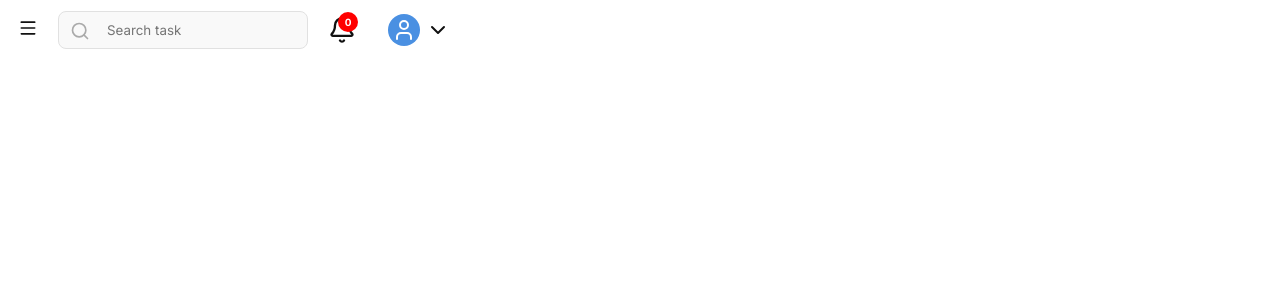
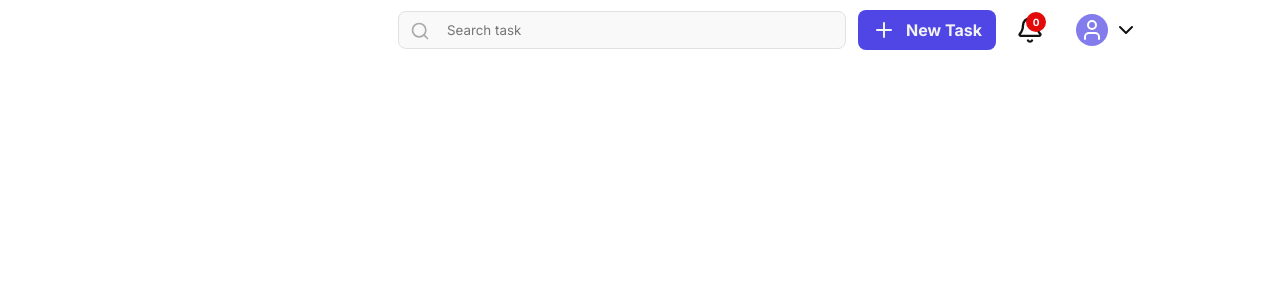
Before and after one commit to Dagim427/task-manager, a React (Vite) app in the folder client/: page /dashboard in a window 1280 px wide. Shown: the top 300 px of the page. Built offline with nearby package versions, Linux system fonts and the light colour scheme.

Commit message:
feat: enhance Header component with new task button and profile dropdown; update styles for improved layout and responsiveness

```diff
--- a/client/src/components/Header/Header.jsx
+++ b/client/src/components/Header/Header.jsx
@@ -1,7 +1,10 @@
-import { Menu, Search, Bell, User, ChevronDown } from "lucide-react";
+import { useState } from "react";
+import { Menu, Search, Bell, User, ChevronDown, Plus } from "lucide-react";
 import classes from "./Header.module.css";
 
 function Header() {
+  const [isProfileOpen, setIsProfileOpen] = useState(false);
+
   return (
     <>
       <div className={classes.header__container}>
@@ -24,6 +27,11 @@ function Header() {
           </div>
         </div>
 
+        <div className={classes.new__task_btn}>
+          <Plus className={classes.plus__icon} />
+          New Task
+        </div>
+
         <div className={classes.account__section}>
           <div className={classes.notification__wrapper}>
             <div className={classes.notification__count}>0</div>
@@ -33,13 +41,35 @@ function Header() {
           </div>
 
           <div className={classes.profile__wrapper}>
-            <div className={classes.profile__icon_wrapper}>
+            <div
+              className={classes.profile__icon_wrapper}
+              onClick={() => setIsProfileOpen(!isProfileOpen)}
+            >
               <div className={classes.user__icon_wrapper}>
                 <User className={classes.user__icon} />
               </div>
               <ChevronDown />
             </div>
           </div>
+
+          {isProfileOpen && (
+            <div className={classes.profile__dropdown_wrapper}>
+              <div className={classes.name__section}>
+                <h3>Alex Johnson</h3>
+                <p>alex@gmail.com</p>
+              </div>
+
+              <div className={classes.profile__section}>
+                <ul>
+                  <li>Profile</li>
+                  <li>Settings</li>
+                </ul>
+              </div>
+              <div className={classes.logout__section}>
+                <button className={classes.logout__btn}>Sign out</button>
+              </div>
+            </div>
+          )}
         </div>
       </div>
     </>
--- a/client/src/components/Header/Header.module.css
+++ b/client/src/components/Header/Header.module.css
@@ -1,11 +1,10 @@
 .header__container {
-  margin: 10px;
-  max-width: 400px;
-  height: 40px;
   display: flex;
   align-items: center;
   justify-content: space-between;
   gap: 12px;
+  padding: 6px;
+  box-sizing: border-box;
 }
 
 /* -- MENU SECTION --- */
@@ -20,7 +19,7 @@
   padding: 8px;
   border-radius: 8px;
   color: #111;
-  transition: background-color 0.2s ease;
+  transition: background-color 0.15s;
   cursor: pointer;
 }
 
@@ -32,13 +31,16 @@
 /* -- SEARCH SECTION --- */
 .search__section {
   display: flex;
-  justify-content: center;
   align-items: center;
+  flex: 1;
+  max-width: 600px;
+  justify-content: start;
 }
 
 .input__wrapper {
   display: flex;
   position: relative;
+  flex: 1;
 }
 
 .search__icon {
@@ -55,8 +57,9 @@
   border: 1px solid #e1e1e1;
   border-radius: 8px;
   outline: none;
-  transition: all 0.3s ease;
+  transition: all 0.15s;
   background-color: var(--Background);
+  width: 100%;
 }
 
 .form__control:hover {
@@ -69,12 +72,25 @@
   box-shadow: 0 0 0 3px rgba(74, 144, 226, 0.1);
 }
 
+/* --New Task SECTION */
+.new__task_btn {
+  background-color: var(--Primary);
+  padding: 8px 14px;
+  display: none;
+  align-items: center;
+  gap: 10px;
+  color: #f3f3f3;
+  font-weight: 700;
+  border-radius: 8px;
+}
+
 /* -- ACCOUNT SECTION */
 .account__section {
   display: flex;
   align-items: center;
   justify-content: center;
   color: #111;
+  max-width: 138px;
 }
 
 .notification__wrapper {
@@ -83,7 +99,7 @@
   border-radius: 8px;
   cursor: pointer;
   padding: 8px;
-  transition: background-color 0.2s ;
+  transition: background-color 0.15s;
 }
 
 .notification__wrapper:hover {
@@ -109,7 +125,7 @@
   position: absolute;
   left: 18px;
   bottom: 20px;
-  background-color: red;
+  background-color: rgb(228, 10, 10);
   border-radius: 100%;
   font-size: 10px;
   color: #fff;
@@ -124,6 +140,7 @@
 
 .profile__wrapper {
   display: flex;
+  position: relative;
 }
 
 .profile__icon_wrapper {
@@ -133,7 +150,7 @@
   align-items: center;
   gap: 6px;
   cursor: pointer;
-  transition: background-color 0.2s ;
+  transition: background-color 0.15s;
 }
 
 .profile__icon_wrapper:hover {
@@ -143,7 +160,8 @@
 }
 
 .user__icon_wrapper {
-  background-color: #4a90e2;
+  background-color: #4f46e5;
+  opacity: 0.7;
   padding: 4px;
   align-items: center;
   display: flex;
@@ -151,3 +169,82 @@
   border-radius: 100%;
   color: #fff;
 }
+
+.profile__dropdown_wrapper {
+  position: absolute;
+  right: 10px;
+  top: 60px;
+  border: 2px solid var(--Borders);
+  border-radius: 16px;
+  padding-top: 10px;
+  width: 150px;
+}
+
+.name__section h3 {
+  padding: 0 8px;
+  color: var(--Text);
+  font-size: 0.9rem;
+  padding-bottom: 4px;
+}
+
+.name__section p {
+  padding: 0 8px;
+  color: var(--Secondary-Text);
+  font-size: 0.6rem;
+  padding-bottom: 8px;
+  border-bottom: 1px solid #bbb;
+}
+
+.profile__section {
+  font-size: 0.9rem;
+}
+
+.profile__section ul {
+  list-style: none;
+  border-bottom: 1px solid #bbb;
+}
+
+.profile__section li {
+  padding: 8px;
+  cursor: pointer;
+  transition: all 0.15s;
+}
+
+.profile__section li:hover {
+  background-color: var(--Background);
+}
+
+.logout__section {
+  padding: 8px;
+  font-size: 0.9rem;
+  color: red;
+  cursor: pointer;
+  transition: all 0.15s;
+  border-bottom-left-radius: 16px;
+  border-bottom-right-radius: 16px;
+}
+
+.logout__section:hover {
+  background-color: #fecfcf;
+}
+/* -- RESPONSIVE MEDIA QUERY --- */
+/* Tablet (and larger) */
+@media (min-width: 768px) {
+  .new__task_btn {
+    display: flex;
+  }
+}
+
+/* Laptop (and larger) */
+@media (min-width: 992px) {
+  .header__container {
+    width: 1024px;
+    margin: 0 auto;
+  }
+  .menu__section {
+    display: none;
+  }
+  .search__section {
+    margin-left: 264px;
+  }
+}
--- a/client/src/index.css
+++ b/client/src/index.css
@@ -12,109 +12,11 @@
   --Success: #22c55e;
   --Warning: #f59e0b;
   --Danger: #ef4444;
-  --Text: #111827;
+  --Text: #333;
   --Secondary-Text: #6b7280;
-  --Borders: #e1e1e1;;
+  --Borders: #e1e1e1;
 }
 
 button {
   all: unset;
 }
-
-/* Layout */
-.dashboard-container {
-  padding: 40px;
-  max-width: 600px;
-  margin: 0 auto;
-}
-
-.page-title {
-  color: #4f46e5;
-  text-align: center;
-  margin-bottom: 30px;
-}
-
-.status-message {
-  text-align: center;
-  margin-bottom: 20px;
-}
-
-.status-error {
-  color: red;
-  text-align: center;
-}
-
-/* Task Form */
-.task-form {
-  display: flex;
-  margin-bottom: 20px;
-}
-
-.task-input {
-  flex: 1;
-  padding: 12px;
-  font-size: 16px;
-  border-radius: 4px 0 0 4px;
-  border: 1px solid #ccc;
-  outline: none;
-}
-
-.task-input:focus {
-  border-color: #4f46e5;
-}
-
-.task-button {
-  padding: 12px 20px;
-  font-size: 16px;
-  background-color: #4f46e5;
-  color: white;
-  border: none;
-  border-radius: 0 4px 4px 0;
-  cursor: pointer;
-  transition: background-color 0.2s;
-}
-
-.task-button:hover {
-  background-color: #4338ca;
-}
-
-/* Task List */
-.task-list {
-  list-style-type: none;
-  padding: 0;
-  margin: 0;
-}
-
-.task-item {
-  padding: 16px;
-  background: #fff;
-  border: 1px solid #e5e7eb;
-  margin-bottom: 10px;
-  border-radius: 6px;
-  display: flex;
-  justify-content: space-between;
-  align-items: center;
-  box-shadow: 0 1px 2px rgba(0, 0, 0, 0.05);
-}
-
-.task-title {
-  font-size: 18px;
-}
-
-/* Task Badges */
-.badge {
-  padding: 4px 8px;
-  border-radius: 12px;
-  font-size: 12px;
-  font-weight: bold;
-}
-
-.badge-done {
-  background-color: #def7ec;
-  color: #03543f;
-}
-
-.badge-pending {
-  background-color: #fef3c7;
-  color: #92400e;
-}
```
